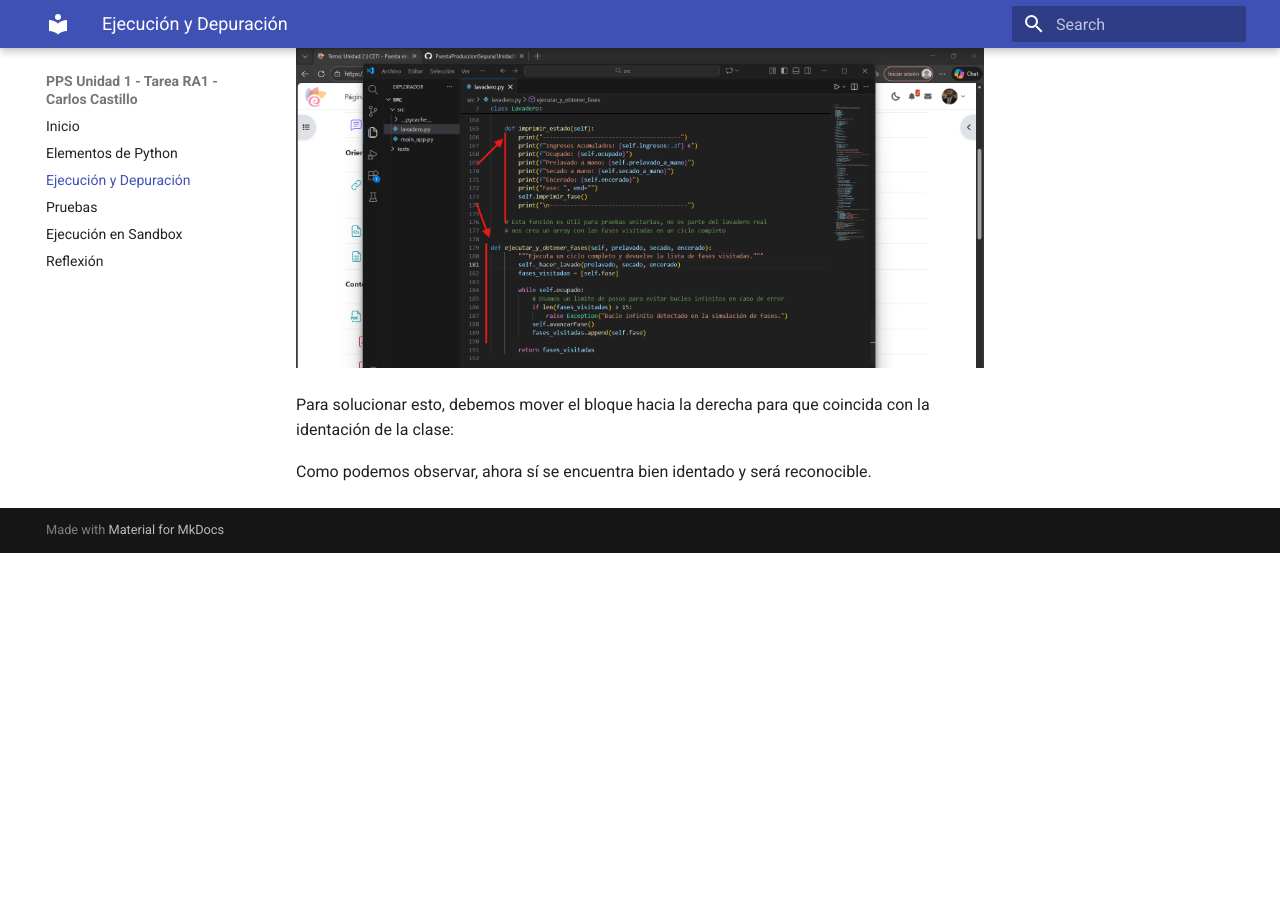
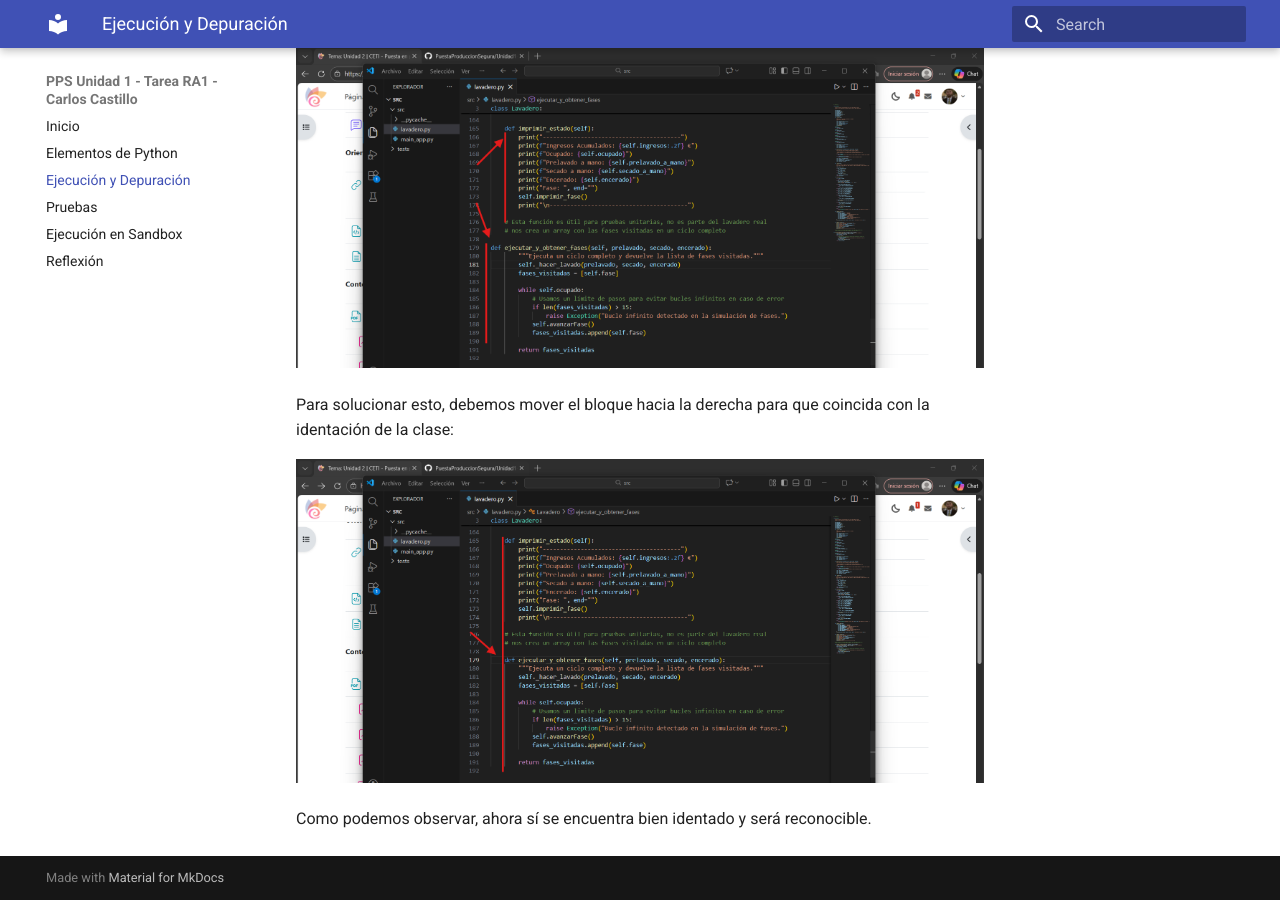
Before and after one commit to carloscastillogon1/Unidad1-TareaRA1-CarlosCastillo, an MkDocs documentation site: the page built from docs/ejecucion.md, in a window 1280 px wide and 900 px high, scrolled down 3846 px. Built offline with MkDocs 1.6.1 and Material for MkDocs 9.7.7, drawn with Linux system fonts in a browser that asks for light colours; before the commit the page ends 4399 px from its top, so only the background shows below that.

Commit message:
ejecucion.md

```diff
--- a/docs/ejecucion.md
+++ b/docs/ejecucion.md
@@ -83,5 +83,7 @@ Por lo tanto, lo que vamos a hacer es corregir los errores, y después, probarem
 
    Para solucionar esto, debemos mover el bloque hacia la derecha para que coincida con la identación de la clase:
 
+   ![Defcorregido](images/Defcorregido.png)
+
 
    Como podemos observar, ahora sí se encuentra bien identado y será reconocible.
```
